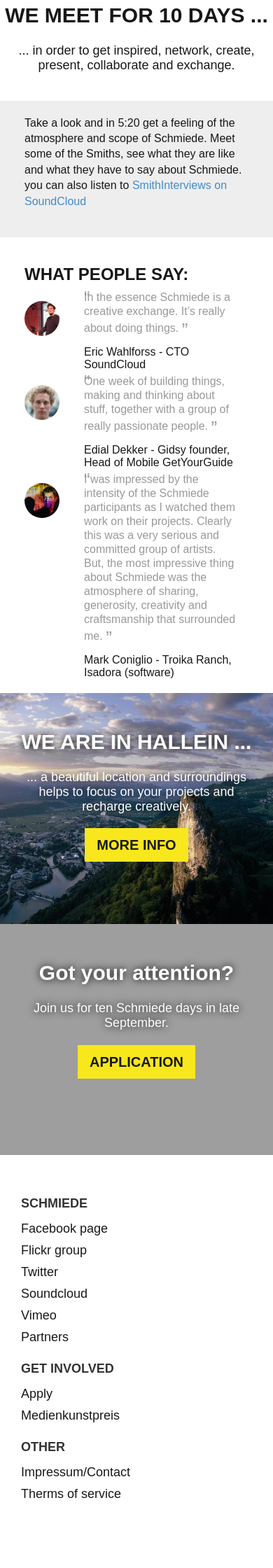
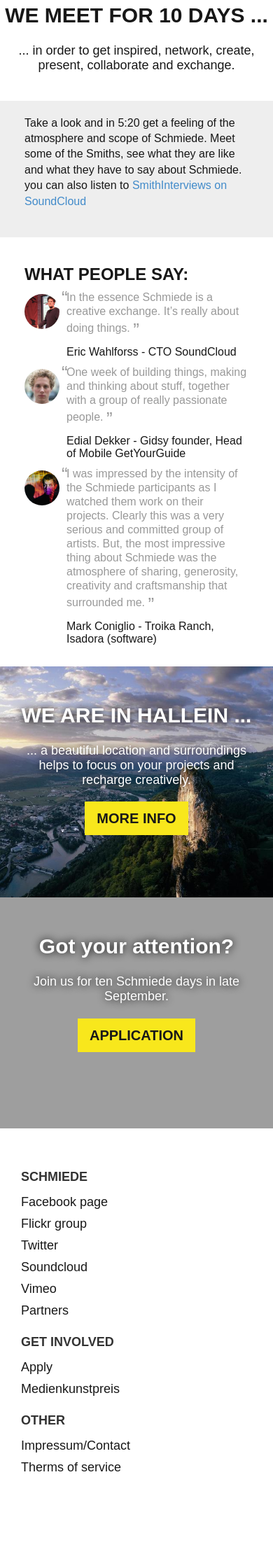
Before and after one commit to philippWassibauer/schmiede_web, a Jekyll site: the page built from index.html, in a window 390 px wide. Shown: the part 632-2872 px from the top of the page at 70% size. Built offline with Jekyll 4.4.1, drawn with Linux system fonts in a browser that asks for light colours; Markdown is read by kramdown in place of the engine named in the settings; after the commit the page ends 2834 px from its top, so only the background shows below that.

Commit message:
mobile fix

```diff
--- a/css/mobile.css
+++ b/css/mobile.css
@@ -5,6 +5,13 @@
 .claim h2 {
   font-size: 18px;
   line-height: 30px;
+}
+
+.logo {
+    width: 180px;
+    margin-top: 15px;
+    margin-left: -17px;
+    position: relative;
 }
 
 .heading-text-section {
@@ -42,8 +49,8 @@
 }
 
 .testimonial {
-  margin: 0px auto;
-  padding: 0px auto;
+  margin: 10px 0px;
+  padding: 0px 0px;
 }
 
 .testimonial-container {
@@ -52,7 +59,7 @@
 }
 
 .testimonial .content {
-  margin: 5px 0px 0px 70px;
+  margin: 5px 0px 0px 60px;
   position: relative;
 }
 
@@ -66,7 +73,7 @@
 }
 
 .testimonial .content .quotes-left {
-  left: -0px;
+  left: -7px;
 }
 
 .testimonial .content .quotes-right {
@@ -83,15 +90,8 @@
   width: 50px;
   height: 50px;
   background-size: 50px 50px;
-  margin: 15px 10px 15px 0px;
+  margin: 5px 10px 15px 0px;
   -webkit-border-radius: 25px;
   -moz-border-radius: 25px;
   border-radius: 25px;
 }
-
-.logo {
-    width: 180px;
-    margin-top: 15px;
-    margin-left: -17px;
-    position: relative;
-}
```
